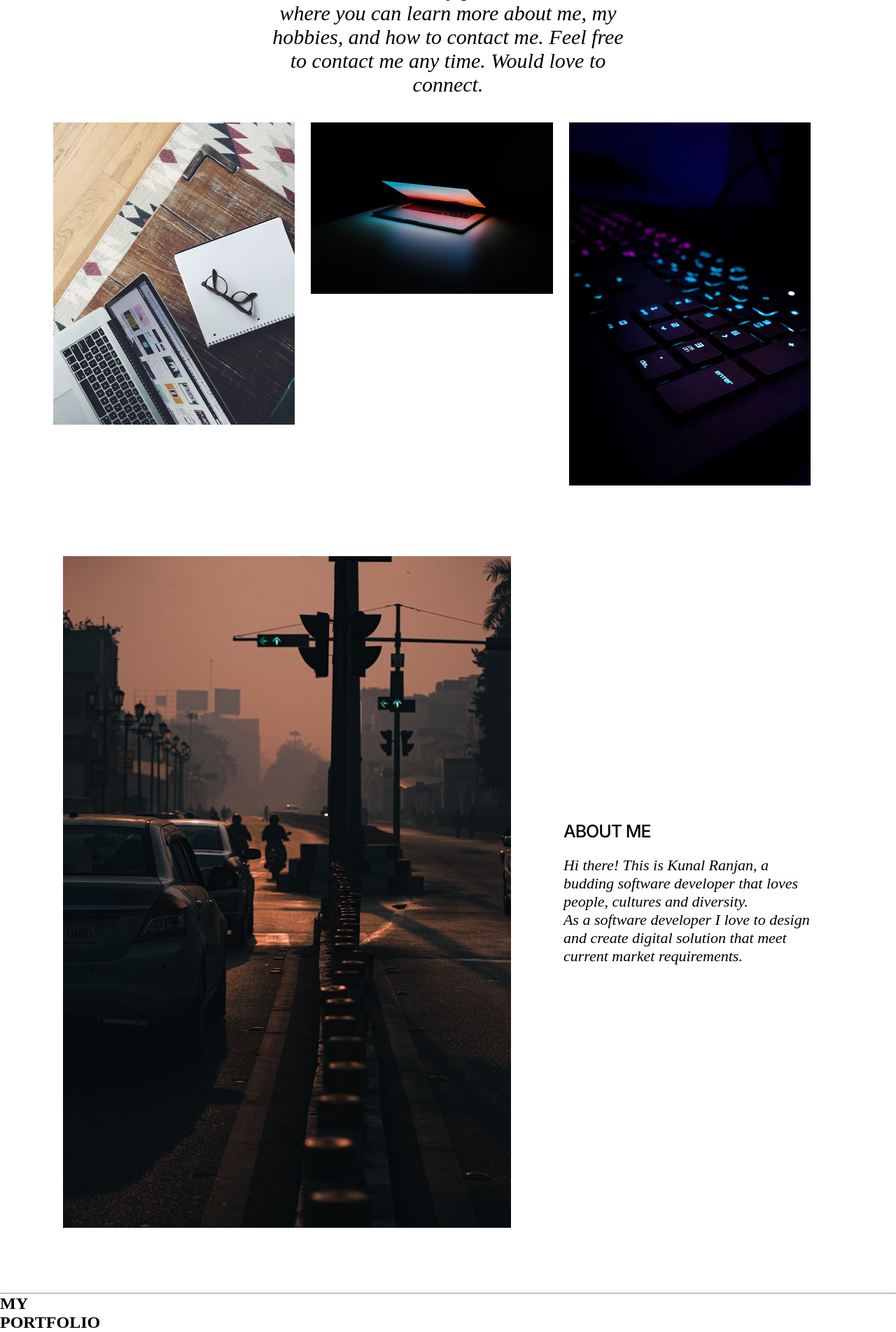
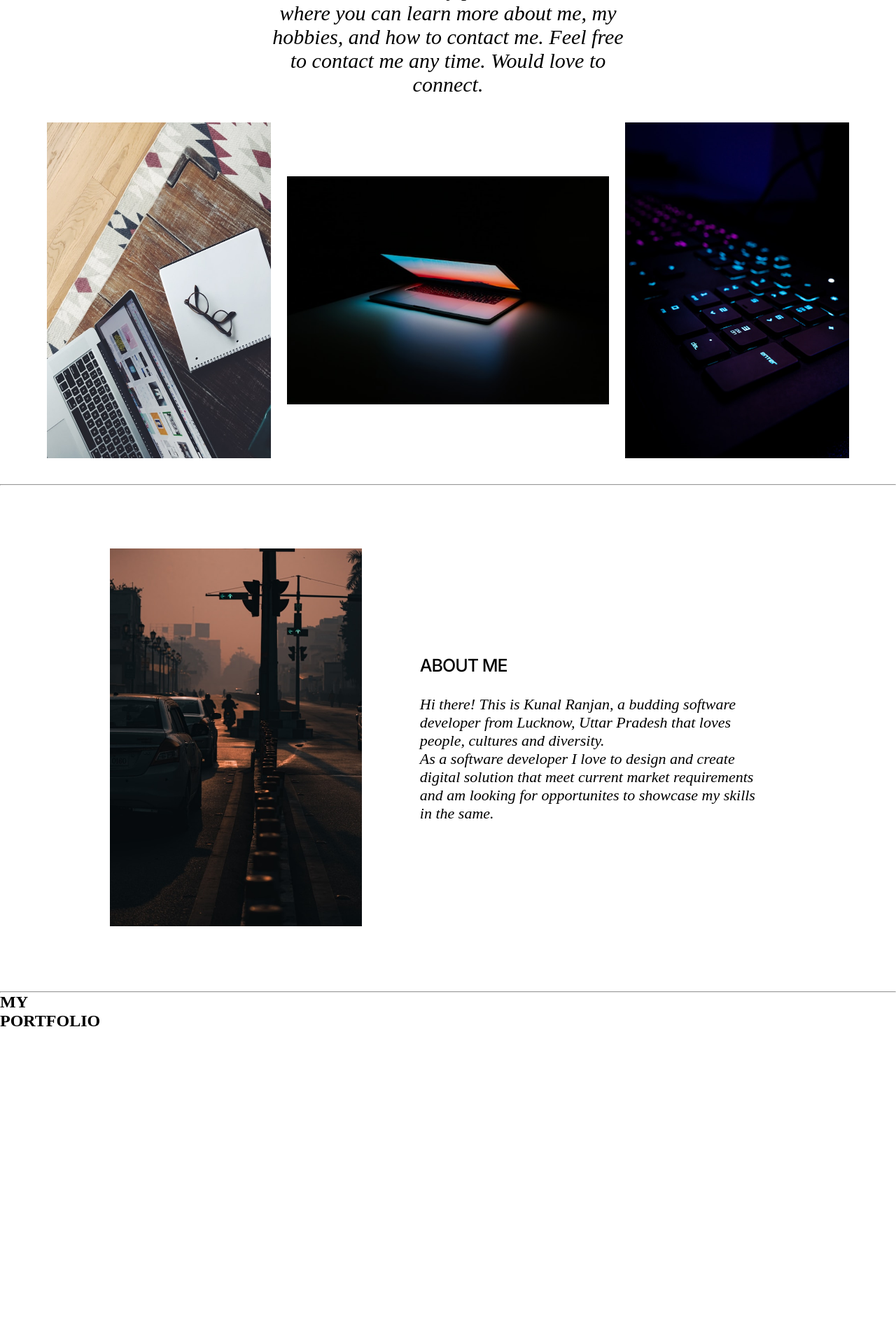
Before and after one commit to KunalR1511/Portfolio-Website, a Flask app: page / in a window 1280 px wide. Shown: the part 375-2279 px from the top of the page at 70% size. After the commit the page ends 1842 px from the top, so only its background shows below. Run offline with Flask 3, Linux system fonts and the light colour scheme; some web fonts are replaced.

Commit message:
CSS Changes and addition of new images

```diff
--- a/static/style.css
+++ b/static/style.css
@@ -13,7 +13,13 @@ body{
     font-weight: 400;
     font-style: normal
 }
+/*-------------------------------------------------------------------*/
 
+/*Horizontal Ruler for Separation*/
+#line-1, #line-2{
+    margin-top: 2%;
+}
+/*-------------------------------------------------------------------*/
 
 /*Logo Dimensions*/
 #logo-icon{
@@ -122,11 +128,19 @@ li{
     flex-direction: row;
     margin-left: 5%;
     margin-right: 5%;
+    align-items: center;
+    justify-content: center;
 }
 
-#photo_1, #photo_2, #photo_3{
-    width:30%;
-    height:50%;
+#photo_1, #photo_3{
+    width:20em;
+    height:30em;
+    margin: 1%;
+}
+
+#photo_2{
+    width: 40%;
+    height: 100%;
     margin: 1%;
 }
 /*-------------------------------------------------------------------*/
@@ -141,11 +155,11 @@ li{
     margin: 7%;
 }
 #about-image{
-    height: 100%;
+    height: 540px;
 }
 .about-text{
     margin-left: 5%;
-    width: 40%;
+    width: 50%;
 }
 .about-text-heading{
     font-family: "Inter", sans-serif;
--- a/templates/index.html
+++ b/templates/index.html
@@ -28,6 +28,7 @@
         <img src="static\images\nature-2.jpg" id="photo_2">
         <img src="static\images\nature-3.jpg" id="photo_3">
     </div>
+    <hr id="line-1">
 
     <div class="about-me">
         <div>
@@ -36,13 +37,13 @@
         <div class="about-text">
             <h3 class="about-text-heading">ABOUT ME</h3>
             <div class="about-text-paragraph">
-                <p>Hi there! This is Kunal Ranjan, a budding software developer that loves people, cultures and diversity.</p>
-                <p>As a software developer I love to design and create digital solution that meet current market requirements.</p>
+                <p>Hi there! This is Kunal Ranjan, a budding software developer from Lucknow, Uttar Pradesh that loves people, cultures and diversity.</p>
+                <p>As a software developer I love to design and create digital solution that meet current market requirements and am looking for opportunites to showcase my skills in the same.</p>
             </div>
         </div>
     </div>
 
-    <hr>
+    <hr id="line-2">
 
     <div class="my-portfolio">
         <div class="portfolio-heading">
```
Also changed, not shown: static/images/background.png (added).
